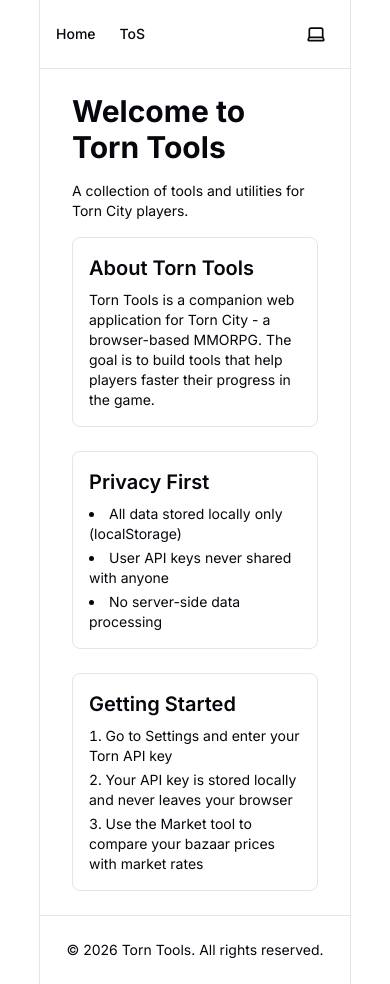
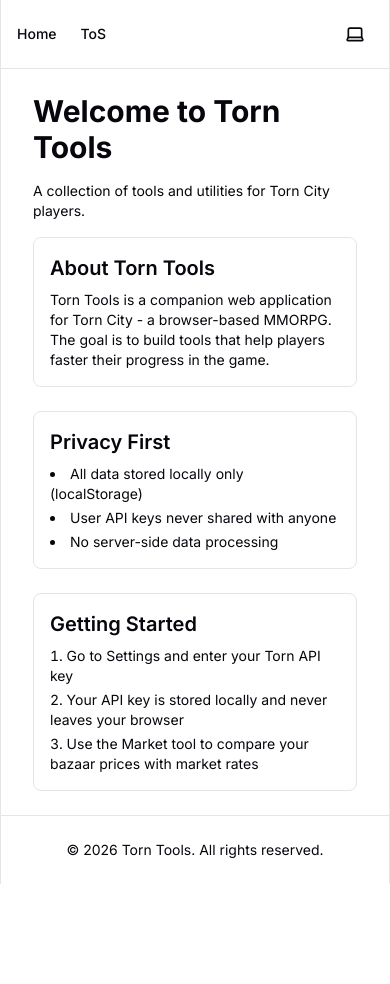
Before and after one commit to alfatta/torn-tools, a React (Vite) app: page / in a window 390 px wide. After the commit the page ends 884 px from the top, so only its background shows below. Built offline with nearby package versions, Linux system fonts and the light colour scheme.

Commit message:
fix: remove fixed width constraint from layout for mobile responsiveness (#3)

```diff
--- a/src/components/layout/index.tsx
+++ b/src/components/layout/index.tsx
@@ -8,7 +8,7 @@ interface LayoutProps {
 
 export function Layout({ children }: LayoutProps) {
   return (
-    <div className="relative flex min-h-svh flex-col w-4/5 max-w-3xl mx-auto border-x border-border divide-y divide-border">
+    <div className="relative flex min-h-svh flex-col mx-auto border-x border-border divide-y divide-border w-full max-w-3xl">
       <Header />
       <main className="flex-1 px-4 py-6">{children}</main>
       <Footer />
```
